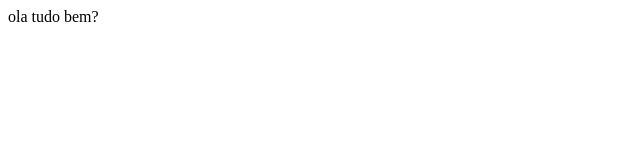
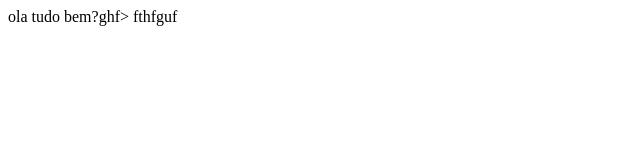
Before and after one commit to jaasielsilva/jasiel, a plain HTML site: page index.html in a window 1280 px wide. Shown: the whole page, without its empty margins (0-640 px from the left). Drawn offline with Linux system fonts and the light colour scheme.

Commit message:
Update index.html

```diff
--- a/index.html
+++ b/index.html
@@ -7,6 +7,7 @@
     <title>Document</title>
 </head>
 <body>
-    ola tudo bem?
+    ola tudo bem?ghf>
+    fthfguf
 </body>
 </html>
```
